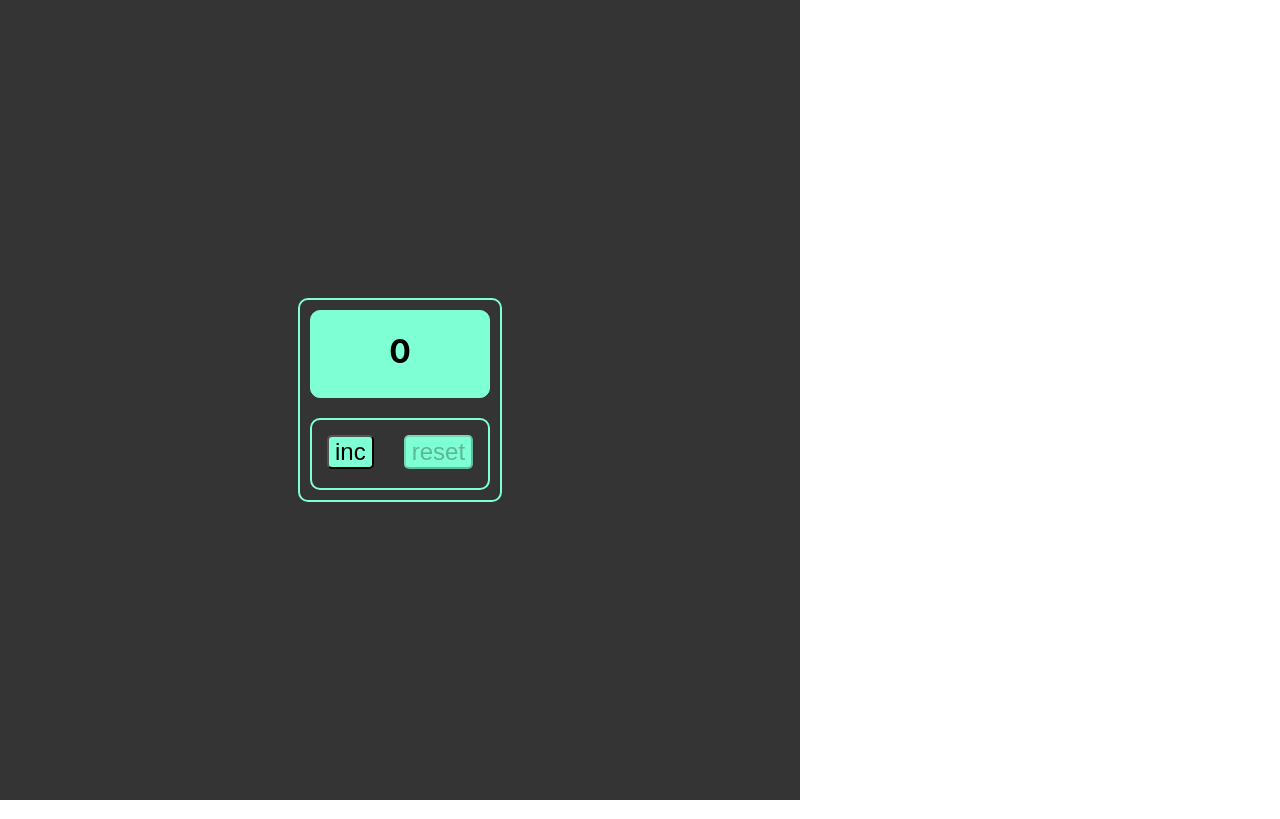
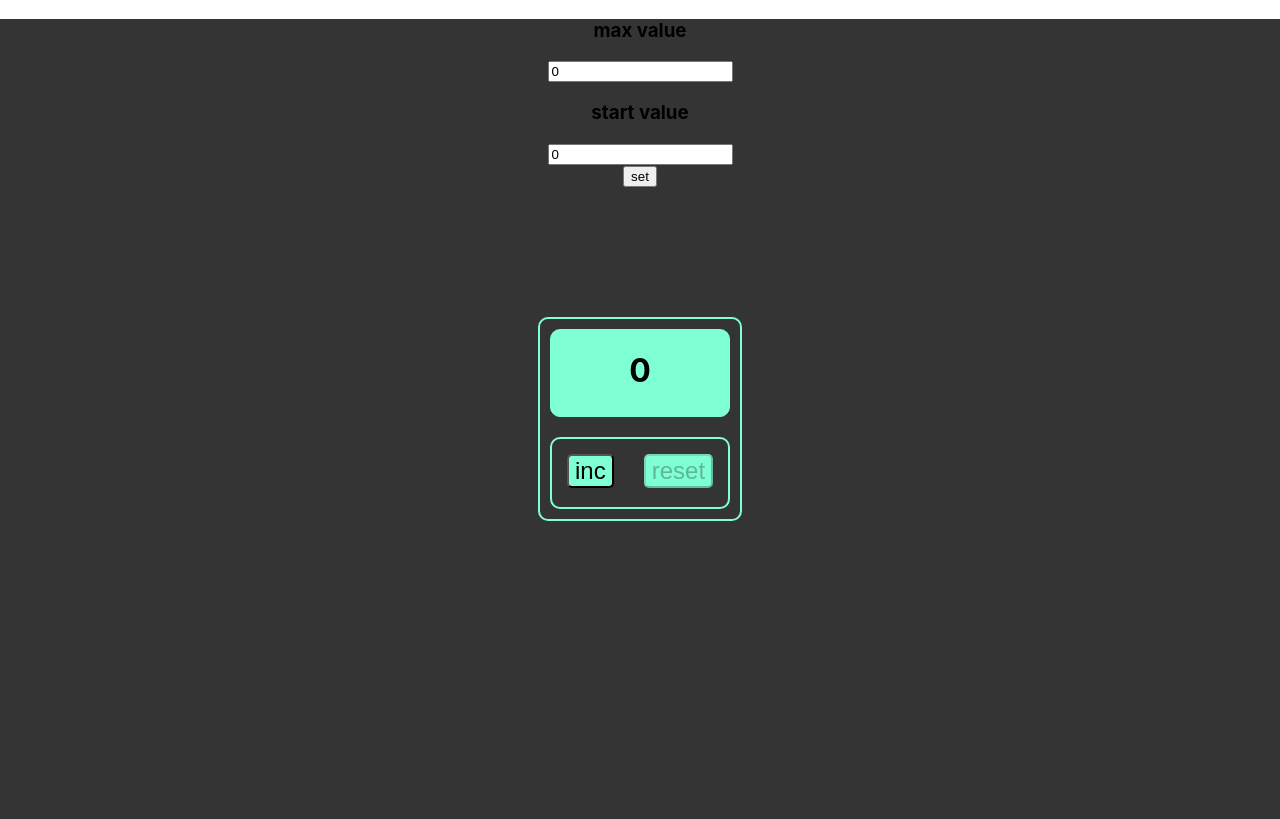
Before and after one commit to Vadzim-Fiodarau/SimpleCounter, a React (Create React App) app: page / in a window 1280 px wide. Built offline with nearby package versions, Linux system fonts and the light colour scheme.

Commit message:
add useEffect

```diff
--- a/src/App.css
+++ b/src/App.css
@@ -1,8 +1,8 @@
 
 
 .App {
-  width: 100vh;
-  height: 100vh;
+  width: 100vmax;
+  height: 100vmin;
   position: relative;
   background-color: #343434;
   text-align: center;
--- a/src/App.tsx
+++ b/src/App.tsx
@@ -1,13 +1,16 @@
 import React, {useState} from 'react';
 import './App.css';
 import Counter from "./Counter";
+import {SetCounterValue} from "./SetCounterValue";
 
 export type statePropsType = number
+
 
 
 function App() {
 
     let [counter, setCounter] = useState<statePropsType>(0)
+
 
     const counterIncrement = () => {
         if (counter >= 0 && counter < 5) {
@@ -24,6 +27,7 @@ function App() {
                      resetCounter={resetCounter}
                      counter={counter}
             />
+            <SetCounterValue counter={counter}/>
         </div>
     );
 }
--- /dev/null
+++ b/src/SetCounterValue.tsx
@@ -0,0 +1,69 @@
+import React, {ChangeEvent, useEffect, useState} from "react";
+
+type PropsType = {
+    counter: number
+}
+
+export const SetCounterValue = (props: PropsType) => {
+    let [maxValue, setMaxValue] = useState(0)
+    let [startValue, setStartValue] = useState(0)
+
+    useEffect(() => {
+        const currentMaxValueStorage = localStorage.getItem('currentMaxValue')
+        const currentStartValueStorage = localStorage.getItem('currentStartValue')
+        if (currentMaxValueStorage) {
+            const newMaxValueStorage = JSON.parse(currentMaxValueStorage)
+            setMaxValue(newMaxValueStorage)
+        }
+        if (currentStartValueStorage) {
+            const newStartValueStorage = JSON.parse(currentStartValueStorage)
+            setStartValue(newStartValueStorage)
+        }
+    }, [])
+
+    useEffect(() => {
+        localStorage.setItem('currentMaxValue', JSON.stringify(maxValue))
+        localStorage.setItem('currentStartValue', JSON.stringify(startValue))
+    }, [maxValue, startValue])
+
+    const OnChangeMaxValueHandler = (e: ChangeEvent<HTMLInputElement>) => {
+        setMaxValue(JSON.parse(e.currentTarget.value))
+    }
+    const OnChangeStartValueHandler = (e: ChangeEvent<HTMLInputElement>) => {
+        setStartValue(JSON.parse(e.currentTarget.value))
+    }
+    const setNewValueHandler = () => {
+        console.log('hi')
+    }
+
+
+    return (
+        <div>
+            <div className={'set-counter'}>
+                <div className={'set-input'}>
+                    <div>
+                        <h3>
+                            max value
+                        </h3>
+                        <input type={'number'} value={maxValue} onChange={OnChangeMaxValueHandler}/>
+                    </div>
+                    <div>
+                        <h3>
+                            start value
+                        </h3>
+                        <input type={'number'} value={startValue} onChange={OnChangeStartValueHandler}/>
+                    </div>
+                </div>
+            </div>
+            <div className={'set-wrapper'}>
+                <div className={'wrap-button-set'}>
+                    <button className={'button-set'}
+                            disabled={false}
+                            onClick={setNewValueHandler}>
+                        set
+                    </button>
+                </div>
+            </div>
+        </div>
+    )
+}
```
